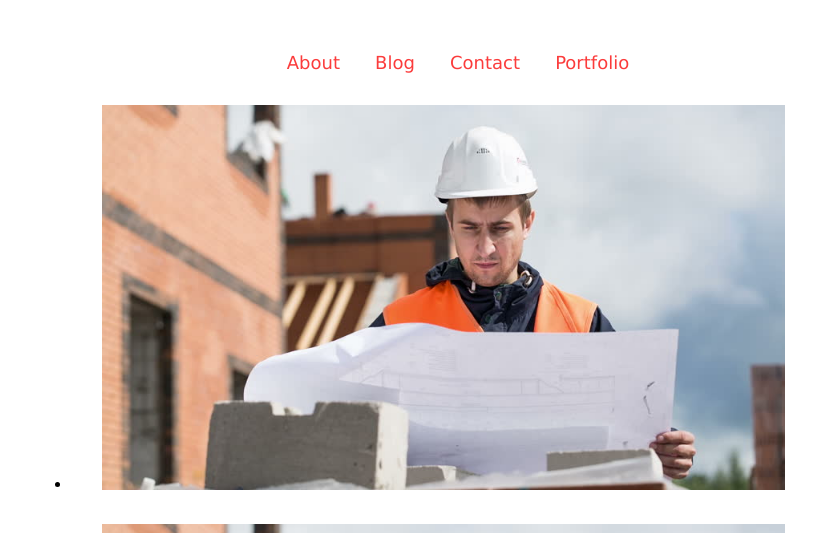
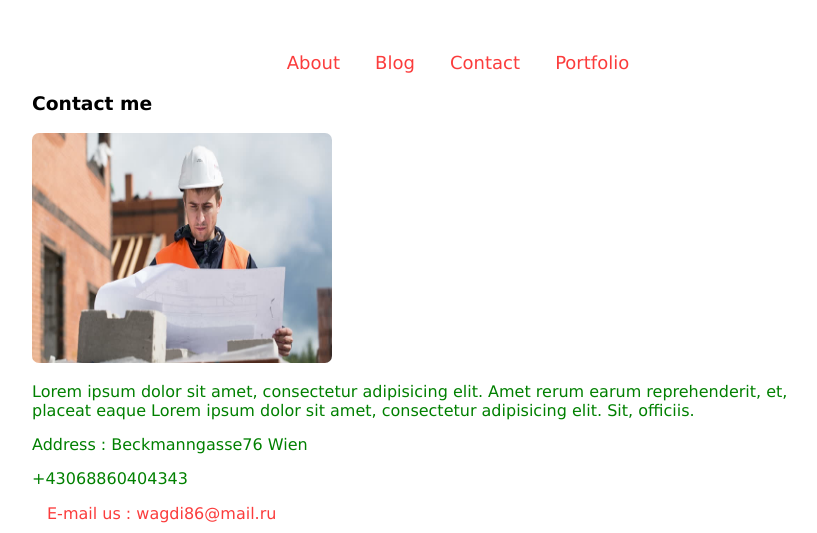
Before and after one commit to Wagdi86/responsive, a plain HTML site: page contact.html in a window 1280 px wide. Shown: the part 215-748 px from the top of the page, without its empty margins (202-1019 px from the left). Drawn offline with Linux system fonts and the light colour scheme.

```diff
--- a/contact.html
+++ b/contact.html
@@ -33,71 +33,29 @@
 
 
     <div id="wrapper">
+            <h3>Contact me</h3>
+                <section>
+                   <img class="l2" src="img/1.jpg" width="300" height="230" alt="">
+                    <p>Lorem ipsum dolor sit amet, consectetur adipisicing elit. Amet rerum earum reprehenderit, et, placeat eaque
+                        Lorem ipsum dolor sit amet, consectetur adipisicing elit. Sit, officiis.
+                    </p>
+                </section>
+            <section>
 
-            <section>
-                <ul>
-                    <li>
-                       <a href="img/1.jpg">
-                        <img src="img/1.jpg"  alt="">
-                        </a>
-                    </li>
+                <p>Address : Beckmanngasse76 Wien</p>
 
+                <p>+43068860404343</p>
+                <p><a href="https://mail.ru/">E-mail us : wagdi86@mail.ru
 
-
-                    <li>
-                       <a href="img/1.jpg">
-                        <img src="img/1.jpg" alt="">
-                        </a>
-                    </li>
-
-
-
-
-                    <li>
-                       <a href="img/1.jpg">
-                        <img src="img/1.jpg" alt="">
-                        </a>
-                    </li>
-
-
-
-
-
-                    <li>
-                       <a href="img/1.jpg">
-                        <img src="img/1.jpg" alt="">
-                        </a>
-                    </li>
-
-
-
-
-
-                    <li>
-                       <a href="img/1.jpg">
-                        <img src="img/1.jpg" alt="">
-                        </a>
-                    </li>
-
-
-
-
-
-
-                    <li>
-                       <a href="img/1.jpg">
-                        <img src="img/1.jpg" alt="">
-                        </a>
-                    </li>
-                </ul>
+</a></p>
             </section>
 
 
 
             <footer>
-            <a href="https://twitter.com/explore"><img src="img/twitter.png" alt="twitter" class="socialicon" target="_blank"></a>
-               <a href="https://www.facebook.com/"><img src="img/facebook.png" alt="facebook" class="socialicon" target="_blank"></a>
-               <a href="https://aboutme.google.com/u/0/?referer=gplus"><img src="img/google plus.png" class="socialicon" alt="googleplus" target="_blank"></a>
+            <a href="https://twitter.com/wagdy85291495"><img src="img/twitter.png" alt="twitter" class="socialicon" target="_blank"></a>
+               <a href="https://www.facebook.com/wagdialamri/"><img src="img/facebook.png" alt="facebook" class="socialicon" target="_blank"></a>
+               <a href="https://myaccount.google.com/u/3/profile?pageId=none"><img src="img/google plus.png" class="socialicon" alt="googleplus" target="_blank"></a>
                 <p> Copy Right &copy; 2020 Wagdi AL-amri</p>
             </footer>
 
--- a/css/style.css
+++ b/css/style.css
@@ -92,3 +92,6 @@
     position: relative;
     left: 4rem
 }
+.l2{
+    border-radius: 7px
+}
```
Also changed, not shown: about.html (+3 -3 lines), blog.html (+3 -3 lines), index.html (+3 -3 lines).
